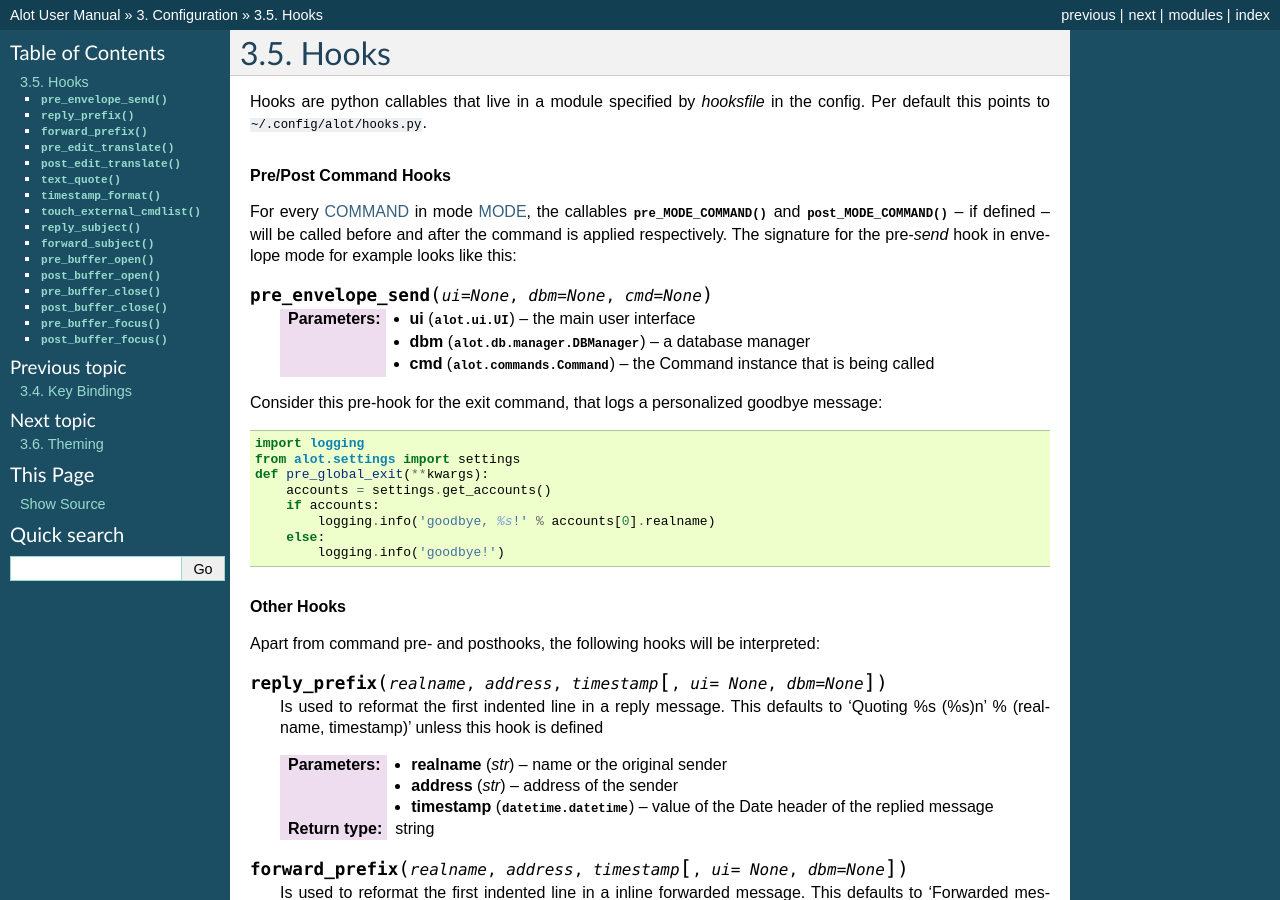
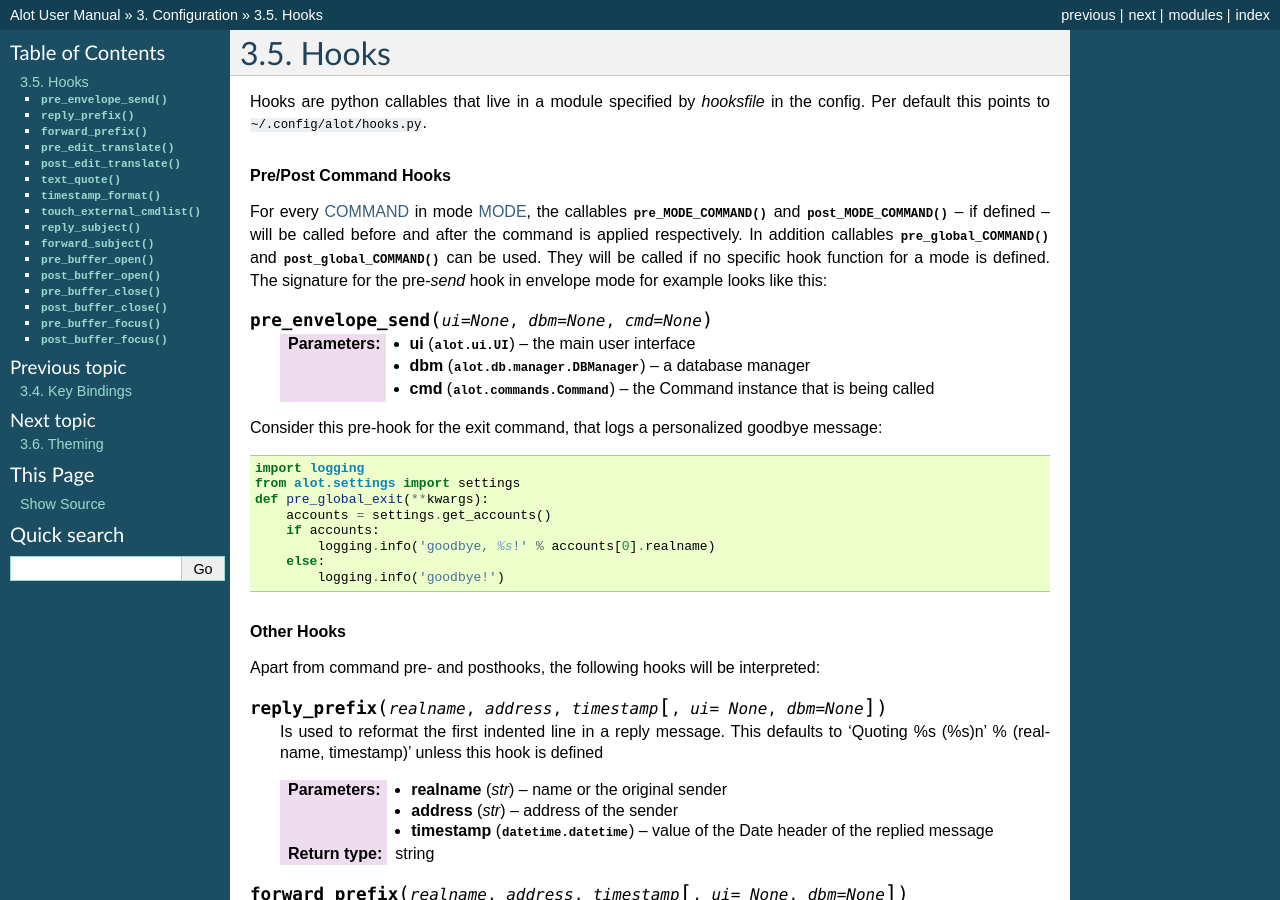
Before and after one commit to pazz/alot, a Sphinx documentation site: the page built from docs/source/configuration/hooks.rst, in a window 1280 px wide and 900 px high. Built offline with Sphinx 7.4.7, drawn with Linux system fonts in a browser that asks for light colours.

Commit message:
Update docs for global hooks.

```diff
--- a/docs/source/configuration/hooks.rst
+++ b/docs/source/configuration/hooks.rst
@@ -7,9 +7,13 @@ config. Per default this points to :file:`~/.config/alot/hooks.py`.
 
 .. rubric:: Pre/Post Command Hooks
 
-For every :ref:`COMMAND <usage.commands>` in mode :ref:`MODE <modes>`, the callables :func:`pre_MODE_COMMAND` and :func:`post_MODE_COMMAND`
--- if defined -- will be called before and after the command is applied respectively. The signature for the
-pre-`send` hook in envelope mode for example looks like this:
+For every :ref:`COMMAND <usage.commands>` in mode :ref:`MODE <modes>`, the
+callables :func:`pre_MODE_COMMAND` and :func:`post_MODE_COMMAND` -- if defined
+-- will be called before and after the command is applied respectively.  In
+addition callables :func:`pre_global_COMMAND` and :func:`post_global_COMMAND`
+can be used. They will be called if no specific hook function for a mode is
+defined. The signature for the pre-`send` hook in envelope mode for example
+looks like this:
 
 .. py:function:: pre_envelope_send(ui=None, dbm=None, cmd=None)
 
```
